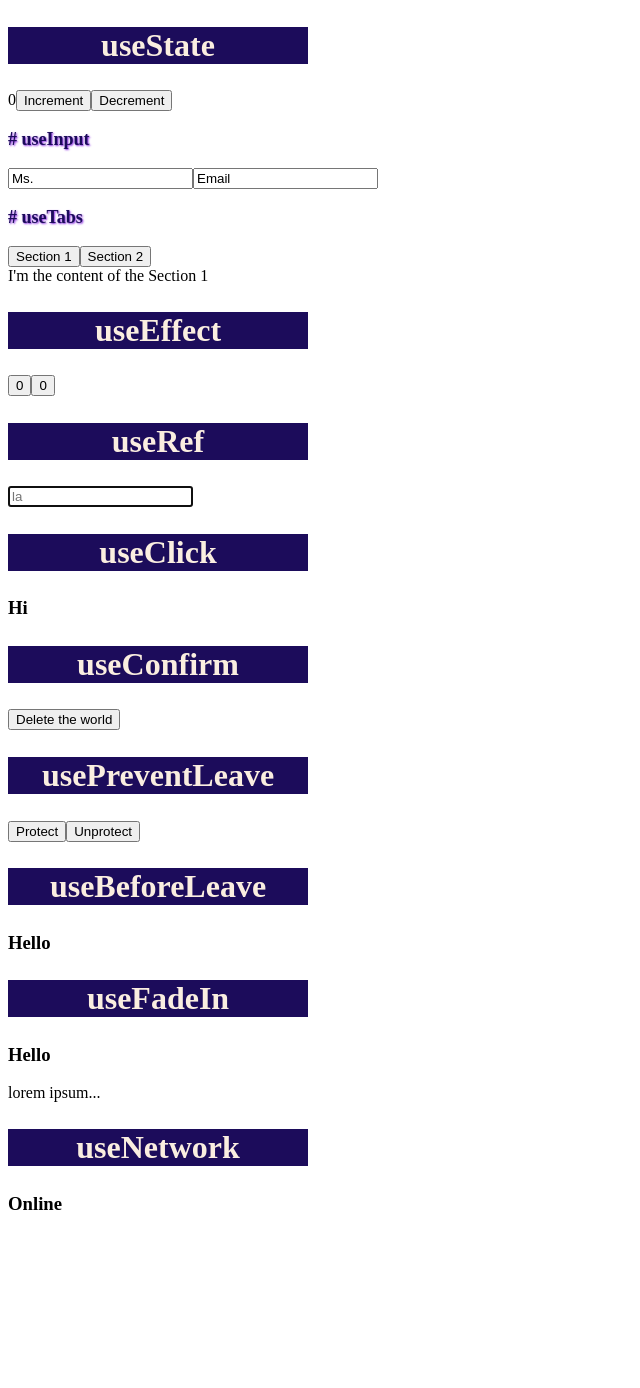
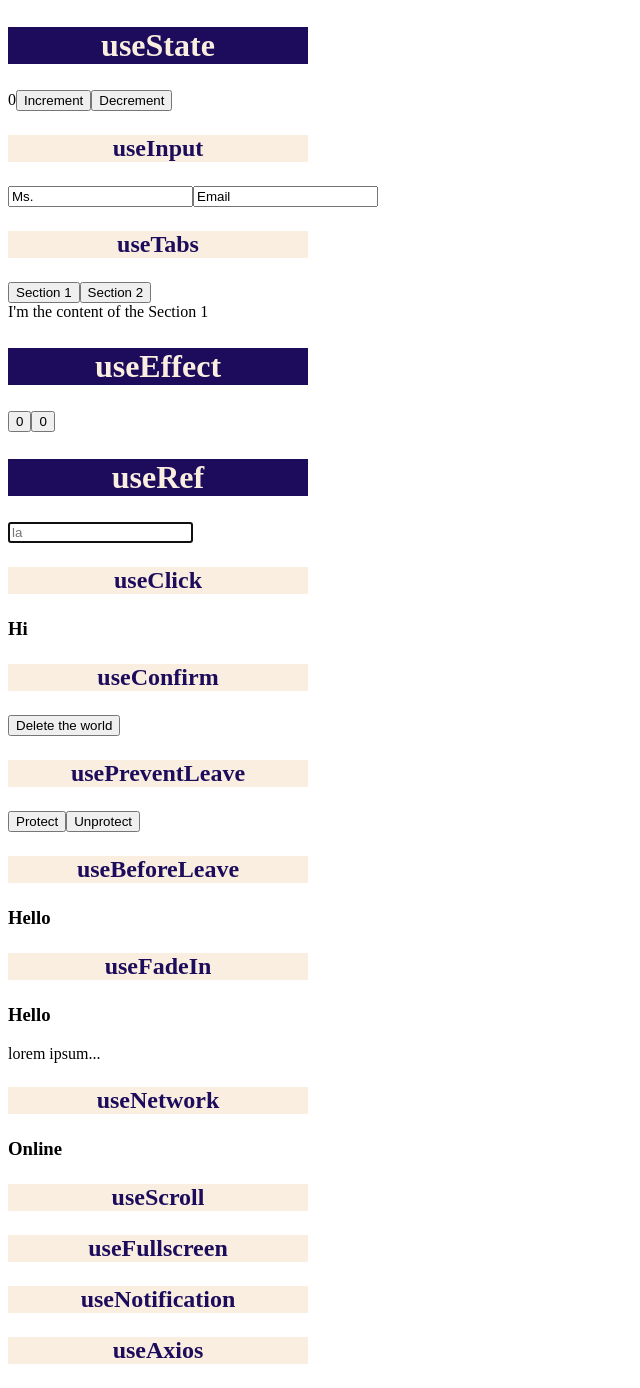
Before and after one commit to bluehy/react-hooks, a React (Create React App) app: page / in a window 1280 px wide. Shown: the whole page, without its empty margins (0-640 px from the left). Before the commit the page ends 1233 px from the top, so only its background shows below. Built offline with nearby package versions, Linux system fonts and the light colour scheme.

Commit message:
hook 정리, style 수정

```diff
--- a/src/index.js
+++ b/src/index.js
@@ -7,6 +7,10 @@ import useTabs  from "./useTabs";
 import UseTitleApp from "./useTitle";
 import useClick from "./useClick";
 import useConfirm from "./useConfirm";
+import usePreventLeave from "./usePreventLeave";
+import useBeforeLeave from "./useBeforeLeave";
+import useFadeIn from "./useFadeIn";
+import useNetwork from "./useNetwork";
 
 const Category = styled.h2`
   font-size: 32px;
@@ -17,114 +21,16 @@ const Category = styled.h2`
 `;
 
 const Example = styled.h3`
-  font-size: 18px;
+  font-size: 24px;
+  background-color: #FAEEE0;
   color: #1C0C5B;
-  text-shadow: 1px 1px 2px blueviolet;
+  width: 300px;
+  text-align: center;
 `;
 
-//
-// class App extends React.Component {
-//   // state
-//   state={
-//     count: 0
-//   }
 
-//   // function
-//   modify = (n) => {
-//     this.setState({
-//       count: n
-//     })
-//   }
+//++++++ use Hooks++++++
 
-//   // render
-//   render(){
-//     const {count} = this.state;
-//     return(
-//     <>
-//     <div>{count}</div>
-//     <button onClick={()=> this.modify(count + 1)}>Increment</button>
-//     </>
-//     )
-//   }
-// }
-
-//++++++ use Hooks+++++++
-
-// +++++++++++++usePreventLeave++++++++++
-const usePreventLeave = () => {
-  const listener = (e) => {
-    e.preventDefault();
-    // 페이지를 나가기 전에 작동될 수 있게끔 해주고,
-    e.returnValue = "";
-    // 이 코드가 없는 경우, reload한 후에 해당 이벤트가 더 추가가 되지 않는다.
-  }
-  const enablePrevent = () => window.addEventListener("beforeunload", listener);
-  const disablePrevent = () => window.removeEventListener("beforeunload", listener);
-  return {enablePrevent, disablePrevent};
-};
-
-
-// ++++++++++++useBeforeLeave+++++++++++++
-const useBeforeLeave = (onBefore) => {
-  const handle = (event) => {
-    // console.log("leaving");
-    // console.log(event);
-    const { clientY } = event;
-    if(clientY <= 0 ) {
-      // 위로 벗어났을 때(clientY<=0)에만 function이 작동하게 된다.
-      onBefore();
-    }
-  }
-  useEffect(() => {
-    document.addEventListener("mouseleave", handle);
-    return () => document.removeEventListener("mouseleave",handle);
-  },[]);
-
-  if(typeof onBefore !== "function") {
-    return;
-  }
-};
-
-// +++++++++useFadeIn+++++++++++++++++++++++
-const useFadeIn = (duration = 1, delay = 0) => {
-  const element = useRef();
-  useEffect(()=>{
-    if(typeof duration !== "number" || typeof delay !== "number"){
-      return;
-    }
-    if(element.current){
-      const {current} = element;
-      current.style.transition = `opacity ${duration}s ease-in-out ${delay}s`;
-      current.style.opacity = 1;
-    }
-  },[]);
-  return {ref : element, style: {opacity:0}};
-}
-
-// +++++++++++++useNetwork+++++++++++++++
-const useNetwork = onChange => {
-  const [status, setStatus] = useState(navigator.onLine);
-  const handleChange = () => {
-    if(typeof onChange === "function"){
-      onChange(navigator.onLine);
-      // onChange function 수행
-    }
-    setStatus(navigator.onLine);
-    // set status
-  };
-
-  useEffect(()=>{
-    window.addEventListener("online", handleChange);
-    window.addEventListener("offline", handleChange);
-    return () => {
-      window.removeEventListener("online", handleChange);
-      window.removeEventListener("offline", handleChange);
-    }
-  },[]);
-  // event발생한 대로 function 수행
-
-  return status;
-}
 
 // const App = () => {};
 const App = () => {
@@ -215,6 +121,7 @@ const App = () => {
     }
     const onLine = useNetwork(handleNetworkChange);
 
+
   // return ()
   return (
     <>
@@ -223,14 +130,14 @@ const App = () => {
     <button onClick={()=> setCount(count + 1)}>Increment</button>
     <button onClick={DecrementItem}>Decrement</button>
 
-    <Example># useInput</Example>
+    <Example>useInput</Example>
     {/* <input placeholder="Name" value={name.value} onChange={name.onChange}/> */}
     <input placeholder="Name" {...name}/>
     {/* spread 연산자  */}
     {/* <input placeholder="Email" value={email} onChange={updateEmail} /> */}
     <input placeholder="Email" {...email} />
 
-    <Example># useTabs</Example>
+    <Example>useTabs</Example>
     {content.map((section, index) => <button onClick={()=>changeItem(index)}>{section.tab}</button>)}
     <div>{currentTab.content}</div>
 
@@ -241,26 +148,34 @@ const App = () => {
     <Category>useRef</Category>
     <input ref={input} placeholder="la" />
 
-    <Category>useClick</Category>
+    <Example>useClick</Example>
     <h3 ref={title}>Hi</h3>
 
-    <Category>useConfirm</Category>
+    <Example>useConfirm</Example>
     <button onClick={confirmDelete}>Delete the world</button>
 
-    <Category>usePreventLeave</Category>
+    <Example>usePreventLeave</Example>
     <button onClick={enablePrevent}>Protect</button>
     {/* ↑ 버튼을 클릭시 이벤트리스너가 추가되어 이후 페이지를 닫을 때, 확인하는 문구가 출력된다. */}
     <button onClick={disablePrevent}>Unprotect</button>
 
-    <Category>useBeforeLeave</Category>
+    <Example>useBeforeLeave</Example>
     <h3>Hello</h3>
 
-    <Category>useFadeIn</Category>
+    <Example>useFadeIn</Example>
     <h3 {...fadeInH3}>Hello</h3>
     <p {...fadeInP}>lorem ipsum...</p>
 
-    <Category>useNetwork</Category>
+    <Example>useNetwork</Example>
     <h3>{onLine ? "Online": "Offline"}</h3>
+
+    <Example>useScroll</Example>
+
+    <Example>useFullscreen</Example>
+
+    <Example>useNotification</Example>
+
+    <Example>useAxios</Example>
     </>
   )
 }
```
